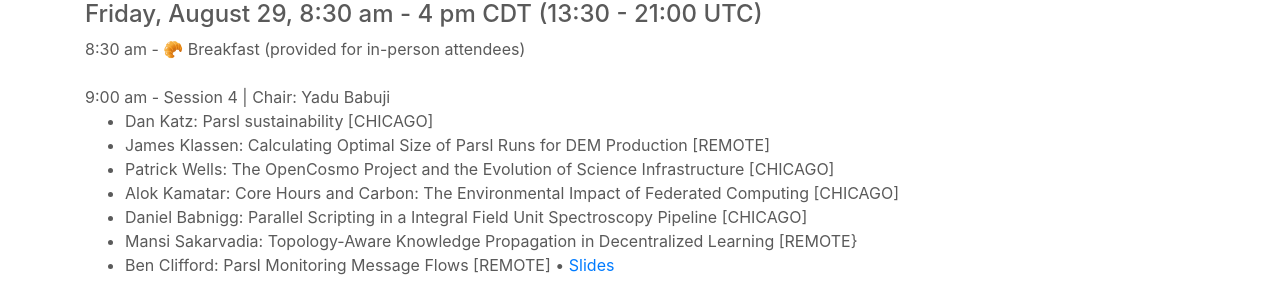
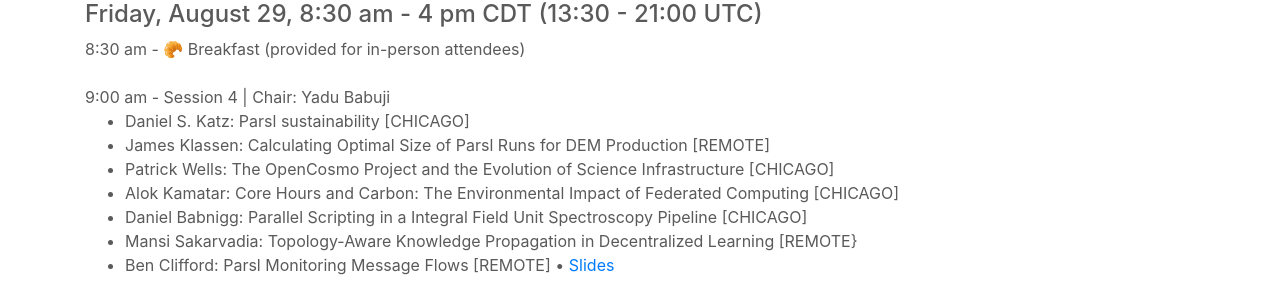
Before and after one commit to Parsl/parsl.github.io, a Jekyll site: the page built from parslfest/parslfest2025.html, in a window 1280 px wide and 900 px high, scrolled down 2038 px. Shown: the part 149-444 px from the top of the window. Built offline with Jekyll 4.4.1, drawn with Linux system fonts in a browser that asks for light colours.

Commit message:
fixing my name parslfest2025.html

```diff
--- a/parslfest/parslfest2025.html
+++ b/parslfest/parslfest2025.html
@@ -183,7 +183,7 @@
 
       9:00 am - Session 4 | Chair: Yadu Babuji
       <ul>
-                <li>Dan Katz: Parsl sustainability [CHICAGO]</li>
+        <li>Daniel S. Katz: Parsl sustainability [CHICAGO]</li>
 		<li>James Klassen: Calculating Optimal Size of Parsl Runs for DEM Production [REMOTE]</li>
 		<li>Patrick Wells: The OpenCosmo Project and the Evolution of Science Infrastructure [CHICAGO]</li>
 		<li>Alok Kamatar: Core Hours and Carbon: The Environmental Impact of Federated Computing [CHICAGO]</li>
```
